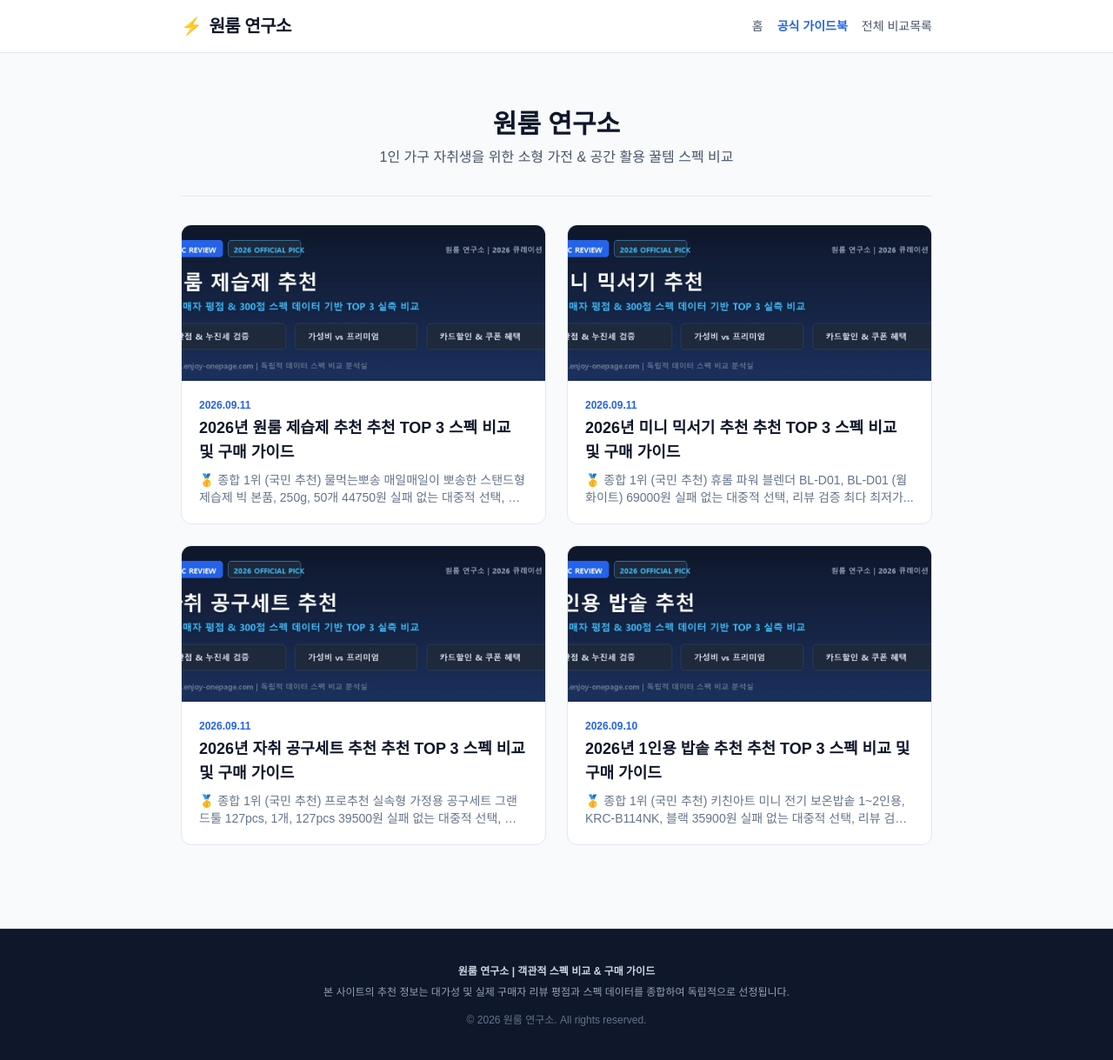
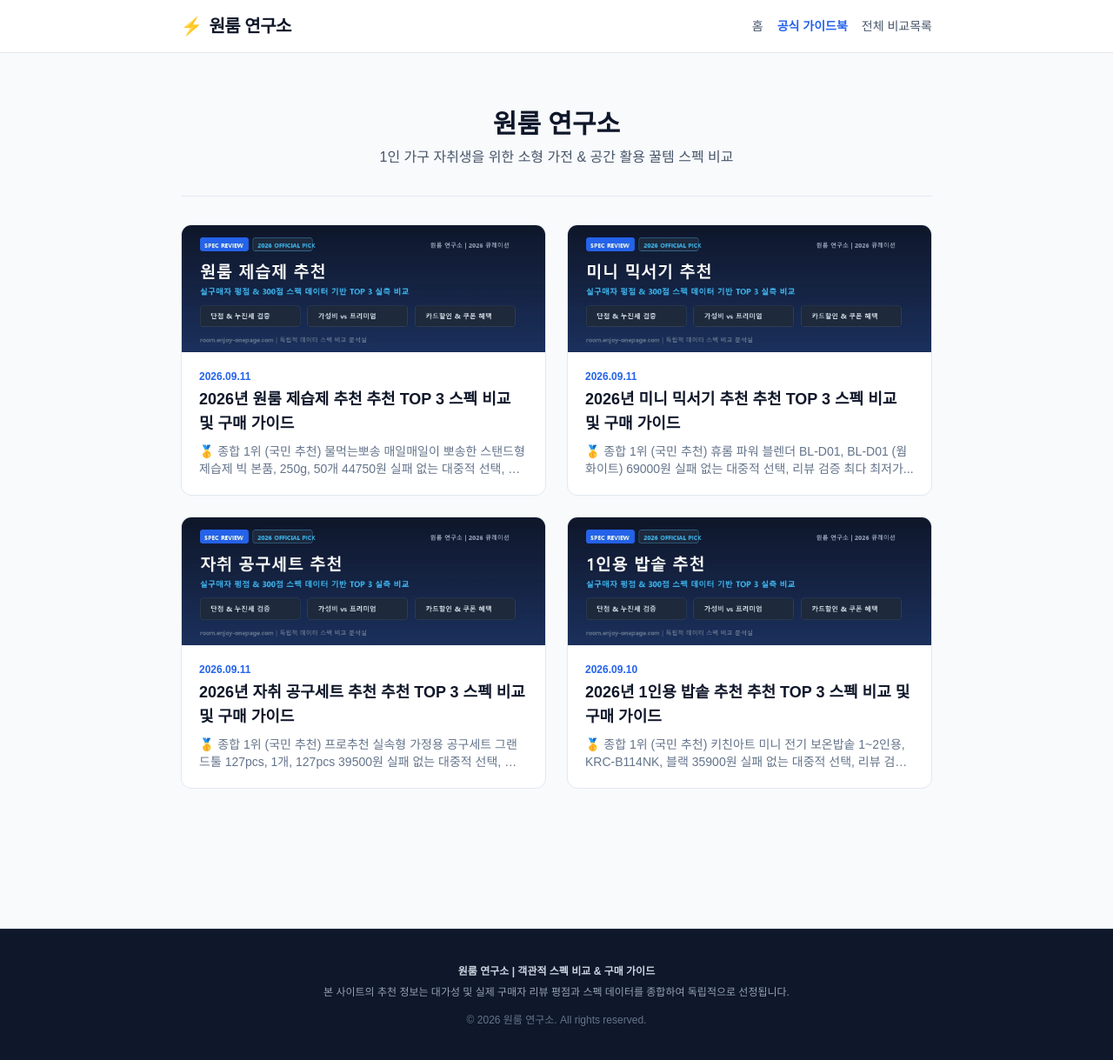
Before and after one commit to somsoo/coupang-niche-room, a Jekyll site: the page built from index.md, in a window 1280 px wide and 1221 px high. Shown: the whole window at 87% size. Built offline with Jekyll 4.4.1, drawn with Linux system fonts in a browser that asks for light colours; nearby versions of some CDN libraries; some web fonts are replaced.

Commit message:
fix: remove forced aspect ratio and object-cover to display full uncropped banner

```diff
--- a/_layouts/home.html
+++ b/_layouts/home.html
@@ -10,8 +10,8 @@ layout: default
   {% for post in site.posts limit:20 %}
   <a href="{{ post.url | relative_url }}" class="block bg-white border border-slate-200 rounded-xl overflow-hidden hover:shadow-md transition-shadow">
     {% if post.image %}
-    <div class="banner-slim w-full overflow-hidden bg-slate-900">
-      <img src="{{ post.image | relative_url }}" alt="{{ post.title }}" class="w-full h-full object-cover">
+    <div class="w-full overflow-hidden bg-slate-900">
+      <img src="{{ post.image | relative_url }}" alt="{{ post.title }}" class="w-full h-auto block">
     </div>
     {% endif %}
     <div class="p-5">
--- a/_layouts/post.html
+++ b/_layouts/post.html
@@ -13,8 +13,8 @@ layout: default
   </header>
 
   {% if page.image %}
-  <div class="w-full banner-slim rounded-xl overflow-hidden mb-8 bg-slate-900 shadow-md">
-    <img src="{{ page.image | relative_url }}" class="w-full h-full object-cover" alt="Hero Image">
+  <div class="w-full rounded-xl overflow-hidden mb-8 bg-slate-900 shadow-md">
+    <img src="{{ page.image | relative_url }}" class="w-full h-auto block" alt="Hero Image">
   </div>
   {% endif %}
 
```
